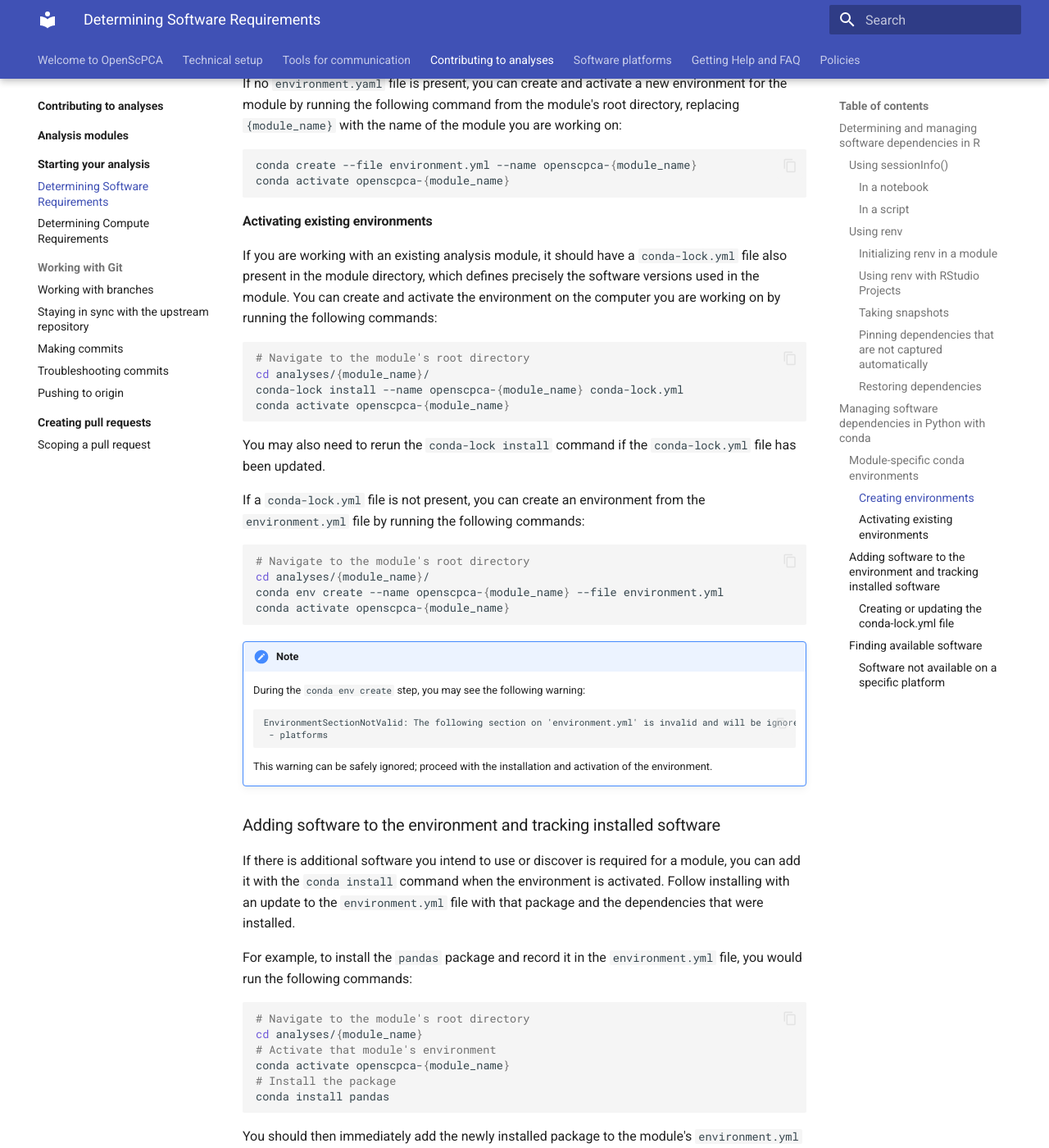
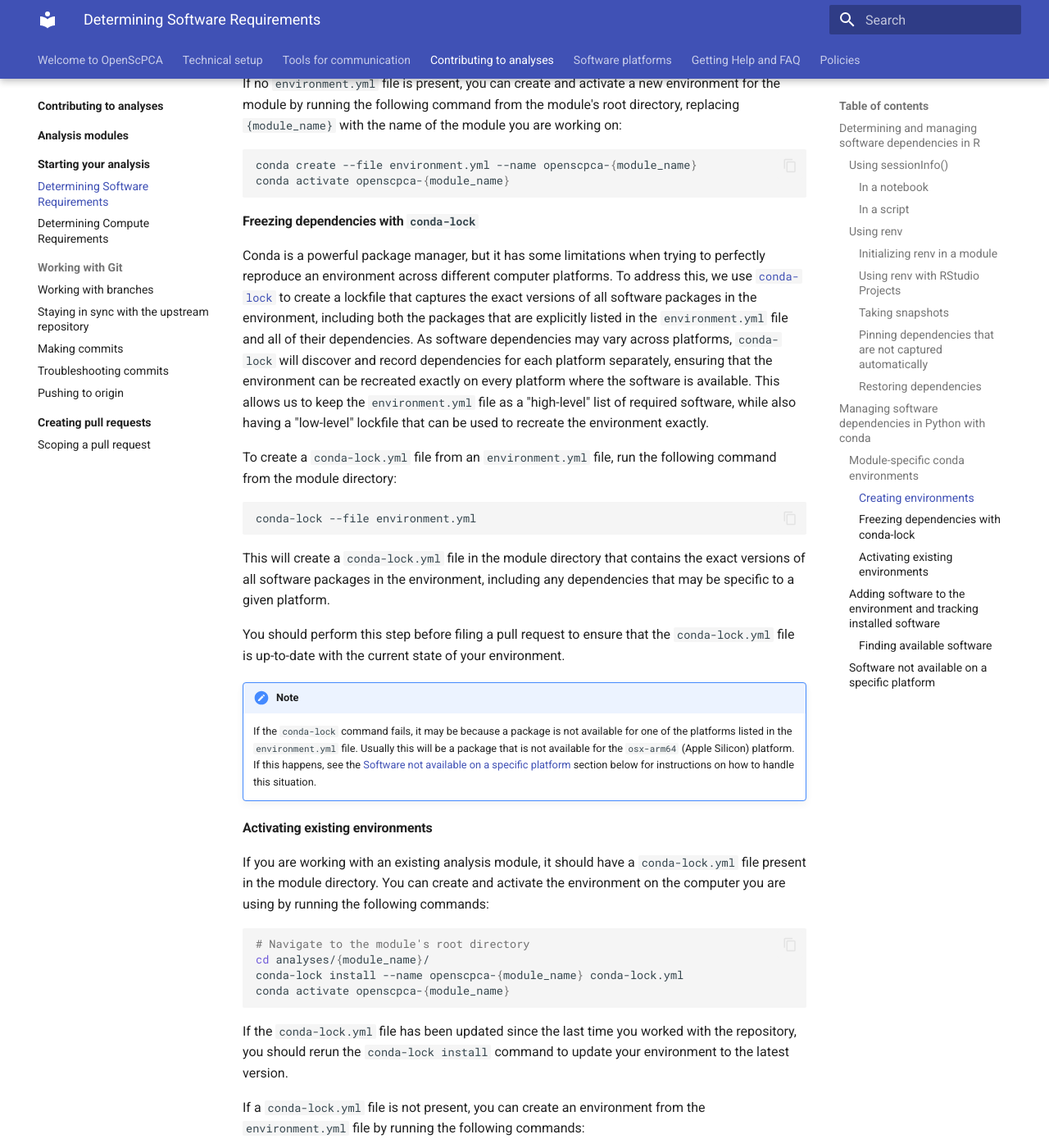
Before and after one commit to AlexsLemonade/OpenScPCA-analysis, an MkDocs documentation site: the page built from docs/contributing-to-analyses/starting-your-analysis/determining-software-requirements.md, in a window 1280 px wide and 1400 px high, scrolled down 3166 px. Shown: the whole window at 82% size. Built offline with MkDocs 1.6.1 and Material for MkDocs 9.7.7, drawn with Linux system fonts in a browser that asks for light colours; some of the changed text lies outside the part shown.

Commit message:
Add more why
Also: parallel code blocks!

````diff
--- a/docs/contributing-to-analyses/starting-your-analysis/determining-software-requirements.md
+++ b/docs/contributing-to-analyses/starting-your-analysis/determining-software-requirements.md
@@ -101,7 +101,7 @@ renv::restore()
 
 ## Managing software dependencies in Python with conda
 
-We strongly recommend using conda to manage dependencies for any module written primarily in Python.
+We strongly recommend using [conda](https://docs.conda.io/en/latest/) and [`conda-lock`](https://conda.github.io/conda-lock/) to manage dependencies for any module written primarily in Python.
 These instructions assume you have already [installed conda and set up your base environment](STUB_LINK conda technical setup).
 
 ### Module-specific conda environments
@@ -110,7 +110,7 @@ These instructions assume you have already [installed conda and set up your base
 
 When [creating a Python module using `create-analysis-module.py`](STUB_LINK module creation), a conda environment will be created for that module by default with two effects:
 
-* A basic `environment.yaml` file will already be present in the module's directory
+* A basic `environment.yml` file will already be present in the module's directory
 * A conda environment named `openscpca-{module_name}` will already exist
 
 You can activate the environment by running the following command:
@@ -119,17 +119,39 @@ You can activate the environment by running the following command:
 conda activate openscpca-{module_name}
 ```
 
-If no `environment.yaml` file is present, you can create and activate a new environment for the module by running the following command from the module's root directory, replacing `{module_name}` with the name of the module you are working on:
+If no `environment.yml` file is present, you can create and activate a new environment for the module by running the following command from the module's root directory, replacing `{module_name}` with the name of the module you are working on:
 
 ```bash
 conda create --file environment.yml --name openscpca-{module_name}
 conda activate openscpca-{module_name}
 ```
 
+#### Freezing dependencies with `conda-lock`
+
+Conda is a powerful package manager, but it has some limitations when trying to perfectly reproduce an environment across different computer platforms.
+To address this, we use [`conda-lock`](https://conda.github.io/conda-lock/) to create a lockfile that captures the exact versions of all software packages in the environment, including both the packages that are explicitly listed in the `environment.yml` file and all of their dependencies.
+As software dependencies may vary across platforms, `conda-lock` will discover and record dependencies for each platform separately, ensuring that the environment can be recreated exactly on every platform where the software is available.
+This allows us to keep the `environment.yml` file as a "high-level" list of required software, while also having a "low-level" lockfile that can be used to recreate the environment exactly.
+
+To create a `conda-lock.yml` file from an `environment.yml` file, run the following command from the module directory:
+
+```bash
+conda-lock --file environment.yml
+```
+
+This will create a `conda-lock.yml` file in the module directory that contains the exact versions of all software packages in the environment, including any dependencies that may be specific to a given platform.
+
+You should perform this step before filing a pull request to ensure that the `conda-lock.yml` file is up-to-date with the current state of your environment.
+
+!!! note
+    If the `conda-lock` command fails, it may be because a package is not available for one of the platforms listed in the `environment.yml` file.
+    Usually this will be a package that is not available for the `osx-arm64` (Apple Silicon) platform.
+    If this happens, see the [Software not available on a specific platform](#software-not-available-on-a-specific-platform) section below for instructions on how to handle this situation.
+
 #### Activating existing environments
 
-If you are working with an existing analysis module, it should have a `conda-lock.yml` file also present in the module directory, which defines precisely the software versions used in the module.
-You can create and activate the environment on the computer you are working on by running the following commands:
+If you are working with an existing analysis module, it should have a `conda-lock.yml` file present in the module directory.
+You can create and activate the environment on the computer you are using by running the following commands:
 
 ```bash
 # Navigate to the module's root directory
@@ -138,7 +160,7 @@ conda-lock install --name openscpca-{module_name} conda-lock.yml
 conda activate openscpca-{module_name}
 ```
 
-You may also need to rerun the `conda-lock install` command if the `conda-lock.yml` file has been updated.
+If the `conda-lock.yml` file has been updated since the last time you worked with the repository, you should rerun the `conda-lock install` command to update your environment to the latest version.
 
 If a `conda-lock.yml` file is not present, you can create an environment from the `environment.yml` file by running the following commands:
 
@@ -177,36 +199,44 @@ conda install pandas
 ```
 
 You should then immediately add the newly installed package to the module's `environment.yml` file.
-First check which version was installed, either by looking at the output from the `conda install` command, or by running a command like the following, which will print out the version number of the package in your current environment:
 
-```bash
-conda list pandas
-```
+To do this, first check which version was installed, which you can find by either:
+
+- Looking at the output from the previous `conda install` command, or
+- Running a command like the following, which will print out the version number of the package in your current environment:
+
+    ```bash
+    conda list pandas
+    ```
 
 Then add the package to the `dependencies:` section of the `environment.yml` file with a version number, as shown below:
 
-```yaml
+<div class="grid" markdown>
+
+``` { .yaml .no-copy title="Before"}
+dependencies:
+  - python=3.11
+  - awscli=2.15
+  - conda-lock=2.5
+  - jq=1.7
+  - pre-commit=3.6
+  - session-info=1.0
+```
+
+``` { .yaml .no-copy title="After"}
+dependencies:
+  - python=3.11
+  - awscli=2.15
+  - conda-lock=2.5
+  - jq=1.7
+  - pre-commit=3.6
+  - session-info=1.0
   - pandas=2.2.1
 ```
 
-#### Creating or updating the `conda-lock.yml` file
+</div>
 
-After adding or updating software in the environment, you should create or update the `conda-lock.yml` file to reflect the current state of the environment.
-To do this, run the following command from the module's root directory:
-
-```bash
-conda-lock --file environment.yml
-```
-
-This will create or update the `conda-lock.yml` file with the current state of the environment, including the versions of all installed software packages and their dependencies.
-
-!!! note
-    If the `conda-lock` command fails, it may be because a package is not available for one of the platforms in the `environment.yml` file.
-    Usually this will be a package that is not available for the `osx-arm64` (Apple Silicon) platform.
-    If this happens, see the [Software not available on a specific platform](#software-not-available-on-a-specific-platform) section below for instructions on how to handle this situation.
-
-
-### Finding available software
+#### Finding available software
 
 To find software available through conda, you can search the conda repositories with the following command:
 
@@ -217,7 +247,7 @@ conda search {package_name}
 Alternatively, you can search [anaconda.org](https://anaconda.org) for packages and channels.
 
 
-#### Software not available on a specific platform
+### Software not available on a specific platform
 
 While most conda packages are available for all platforms, there may be some cases where a particular platform does not have a version of a package.
 
@@ -233,7 +263,7 @@ conda-lock --file environment.yml --kind explicit
 
 This will result in separate files for each supported platform with names like `conda-linux-64.lock` or `conda-osx-64.lock`.
 
-You can then use conda-lock to install or update your environment from the lockfile specific to the platform that you are using.
+You can then use `conda-lock` to install or update your environment from the lockfile specific to the platform that you are using.
 For example, to install and activate and environment from the `conda-linux-64.lock` file, you would run the following commands:
 
 ```bash
@@ -250,6 +280,9 @@ conda config --env --set subdir osx-64
 ```
 
 !!! tip
-    If you find you need to add a package to an existing environment that is not available for your native platform (i.e., a package that is only available for Intel on an Apple Silicon computer), the easiest method is to add the package name and version to the `environment.yml` file _first_.
-    Then, remove the `osx-arm64` line from the `platforms:` section, and run `conda-lock --file environment.yml --kind explicit` to create the platform specific lockfiles.
-    Finally, use the `conda-lock install --no-validate-platform` command above to update your environment using the newly-created lockfile.
+    If you find you need to add a package to an existing environment that is not available for your _current_ platform (i.e., a package that is only available for Intel on an Apple Silicon computer), the easiest method is to follow a slightly different order of operations:
+
+    - First, add the package name and version to the `environment.yml` file.
+    - Next, remove the `osx-arm64` line from the `platforms:` section of the `environment.yml` file.
+    - Then, run `conda-lock --file environment.yml --kind explicit` to create the platform specific lockfiles.
+    - Finally, use the `conda-lock install --no-validate-platform` command above to update your environment using the newly-created lockfile.
````
